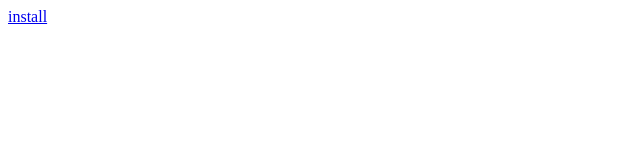
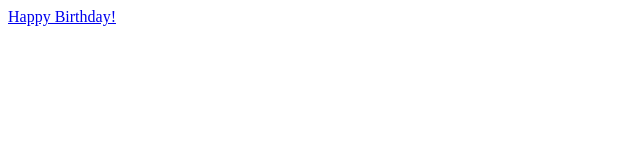
Before and after one commit to djkirop342/mina_happy_birthday, a plain HTML site: page index.html in a window 1280 px wide. Shown: the full height of the page, 0-640 px from the left. Drawn offline with Linux system fonts and the light colour scheme.

Commit message:
작업내역 커밋

```diff
--- a/index.html
+++ b/index.html
@@ -6,7 +6,7 @@
     <head>
 
     <body>
-        <a href="itms-services://?action=download-manifest&url=https://dl.dropboxusercontent.com/s/qej6m5d8vypxa6lajsiio/manifest.plist?rlkey=ei3kotmmjeyy3132t8plw9zg2&st=gd9rmtws">install</a>
+        <a href="itms-services://?action=download-manifest&url=https://djkirop342.github.io/mina_happy_birthday/manifest.plist">Happy Birthday!</a>
     </body>
 
 </html>
```
Also changed, not shown: 2 other files.
